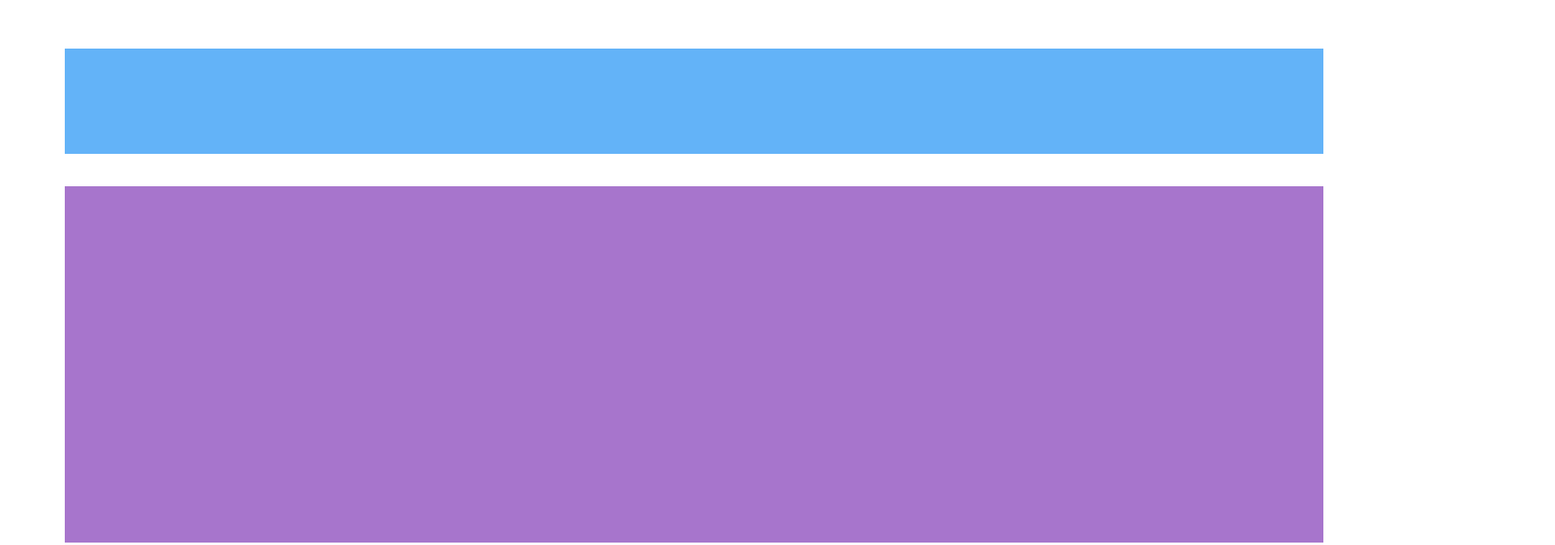
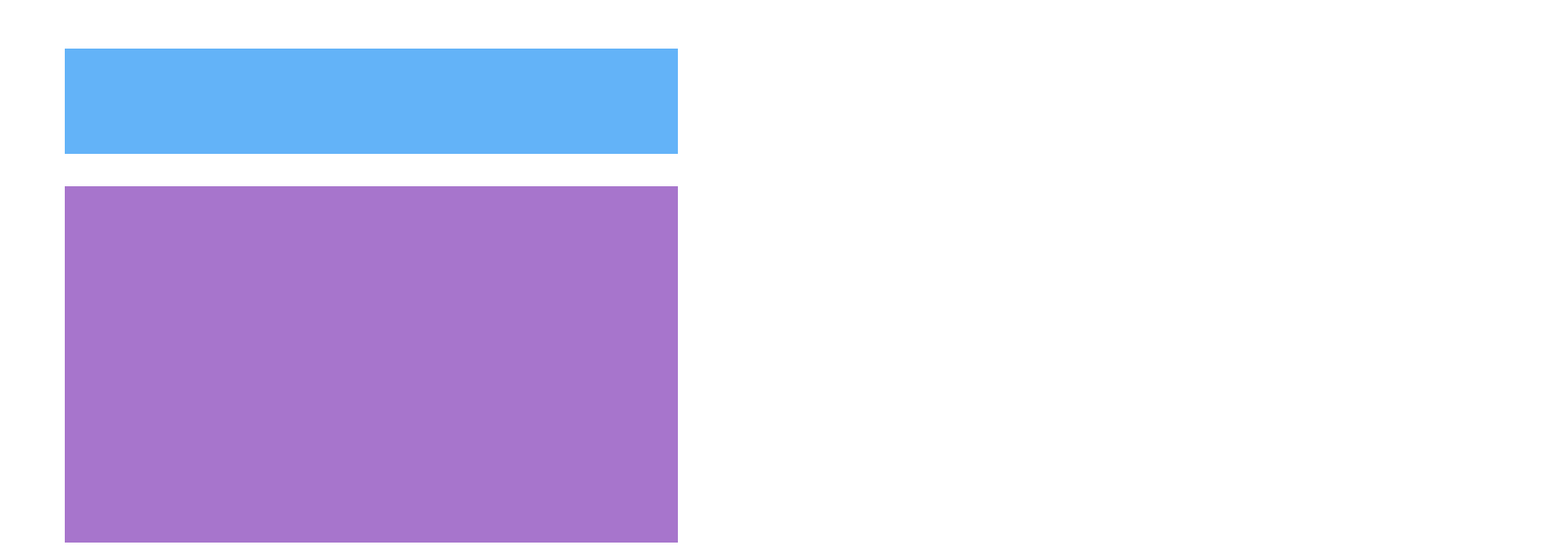
Before and after one commit to snolte26/homeworkCssGrid, a plain HTML site: page index.html in a window 1280 px wide. Shown: the top 673 px of the page at 81% size, 1920 px wide, since content can reach past the window. Drawn offline with Linux system fonts and the light colour scheme.

Commit message:
Update style.css

```diff
--- a/style.css
+++ b/style.css
@@ -3,7 +3,7 @@
 }
 
 .wrapper{
-	width: 1920px;
+	width: 960px;
 	display: grid;
 	grid-template-columns: 18% 15% 18% 11% 6% 15% 17%;
 	grid-template-rows: 170px 480px 265px 333px 333px 733px 380px;
```
